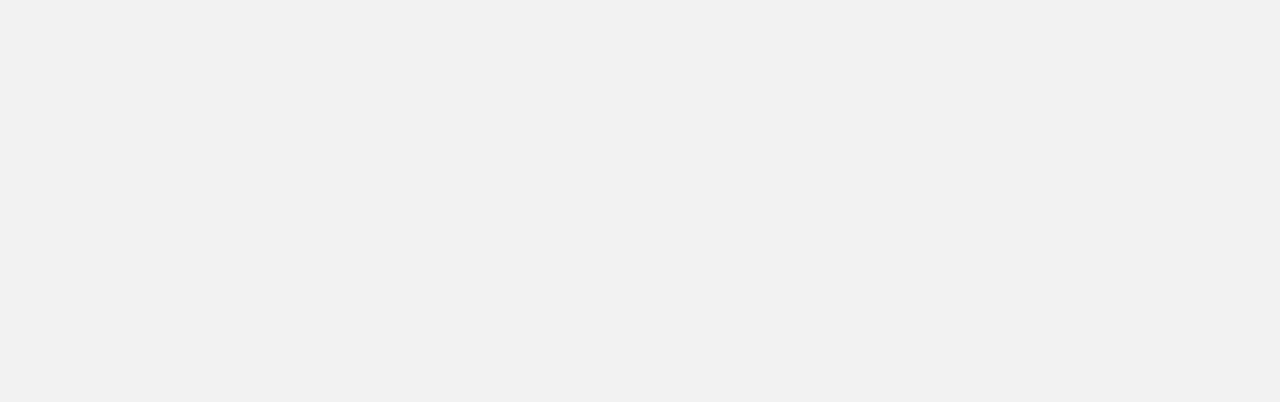
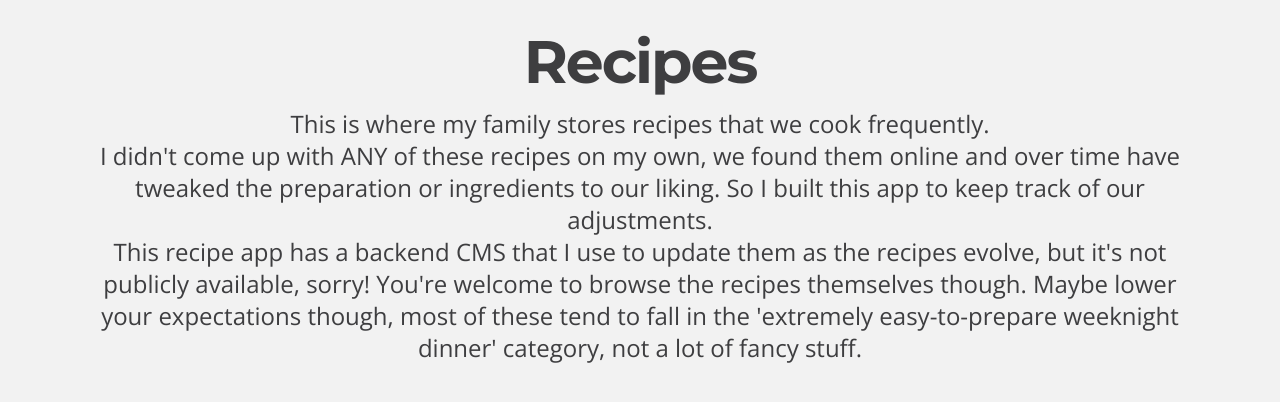
Before and after one commit to adierker/andydierkerdotcom-experimental, a Next.js app: page /recipes in a window 1280 px wide. Shown: the top 402 px of the page. Built offline with nearby package versions, Linux system fonts and the light colour scheme.

Commit message:
start recipes page

```diff
--- a/src/components/Recipes/Recipes.tsx
+++ b/src/components/Recipes/Recipes.tsx
@@ -1,43 +1,22 @@
 import {RecipePageContent} from 'types'
+import {getRecipeContent} from 'content'
 
-export const Recipes = ({}: RecipePageContent) => {
+export const Recipes = ({heading, texts}: RecipePageContent) => {
+  const recipes = getRecipeContent()
+  console.log('recipes:', recipes)
+
   return (
     <main className="flex flex-col flex-1 items-center justify-start w-full px-10 xs:px-20 text-drkr-black">
-      {/* <section id="avatar" className="max-w-xxs xs:max-w-xs mt-10 sm:mt-20">
-        <img className="rounded-full border-4 border-drkr-black" src="/me.jpg"/>
-      </section>
-
-      <section id="heading" className="mt-4 sm:mt-8 text-center text-drkr-black">
+      <section id="intro" className="mt-4 sm:mt-8 text-center text-drkr-black">
         <h1 className="text-4xl xs:text-5xl sm:text-6xl headline-font">
           {heading}
         </h1>
         <h2 className="text-2xl xs:text-2xl body-font mt-2 xs:mt-4">
-          {subheading}
+          {texts.map((text, index) => (
+            <p className="" key={`text-${index}`}>{text}</p>
+          ))}
         </h2>
       </section>
-
-      <section id="links" className="flex flex-col sm:flex-row items-center justify-center w-full mt-4 headline-spaced-font text-2xl underline ">
-        {links.map((link, index) => (
-          <button
-            type="button"
-            className={`text-center drkr-focus text-drkr-hover ${link.classes}`}
-            onClick={link.onClick}
-            key={`link-${index}`}
-          >
-            {link.text}
-          </button>
-        ))}
-      </section>
-
-      <section id="socials" className="flex flex-row mt-8 sm:mt-6">
-        {socials.map((social, index) => (
-          <social.icon
-            classes={`h-10 w-10 flex-1 drkr-focus text-drkr-hover ${social.classes}`}
-            url={social.url}
-            key={`social-${index}`}
-          />
-        ))}
-      </section> */}
     </main>
   )
 }
--- a/src/content/index.tsx
+++ b/src/content/index.tsx
@@ -4,6 +4,7 @@ import {MODALS, SITEMAP} from 'consts'
 import {
   HomePageContent,
   ModalContent,
+  RecipeContent,
   ModalType,
   OpenModalType,
   CloseModalType
@@ -131,7 +132,16 @@ export const getModalContent = (
   }
 }
 
-export const getRecipeContent = () => {[
+export const getRecipePageContent = () => ({
+  heading: 'Recipes',
+  texts: [
+    "This is where my family stores recipes that we cook frequently.",
+    "I didn't come up with ANY of these recipes on my own, we found them online and over time have tweaked the preparation or ingredients to our liking. So I built this app to keep track of our adjustments.",
+    "This recipe app has a backend CMS that I use to update them as the recipes evolve, but it's not publicly available, sorry! You're welcome to browse the recipes themselves though. Maybe lower your expectations though, most of these tend to fall in the 'extremely easy-to-prepare weeknight dinner' category, not a lot of fancy stuff."
+  ]
+})
+
+export const getRecipeContent = (): RecipeContent => ([
   {
     name: 'Salsa Chicken',
     path: 'salsa-chicken',
@@ -196,4 +206,4 @@ export const getRecipeContent = () => {[
       `To serve, place about a cup of cooked rice on a plate, or in your meal prep container, top with about a cup of the pineapple black bean salsa, and a few strips of the jerk chicken. Slice the remaining lime into wedges and squeeze fresh juice over the chicken just before eating.`,
     ])
   }
-]}
+])
--- a/src/pages/recipes.tsx
+++ b/src/pages/recipes.tsx
@@ -1,21 +1,21 @@
 import Head from 'next/head'
 
 import {Recipes, BreakpointHelper} from 'components'
-import {getRecipeContent} from 'content'
+import {getRecipePageContent} from 'content'
 
 export default function RecipePage() {
 
-  const recipeContent = getRecipeContent()
+  const recipePageContent = getRecipePageContent()
 
   return (
     <div className="flex min-h-screen">
       <Head>
-        <title>andydierker.com</title>
+        <title>andydierker.com | recipes</title>
         <link rel="icon" href="/favicon.ico" />
       </Head>
 
       {/* <BreakpointHelper/> */}
-      <Recipes {...recipeContent}/>
+      <Recipes {...recipePageContent}/>
     </div>
   )
 }
--- a/src/types/index.ts
+++ b/src/types/index.ts
@@ -40,6 +40,11 @@ export interface HomePageContent {
 }
 
 export interface RecipePageContent {
+  heading: string
+  texts: string[]
+}
+
+export interface Recipe {
   name: string
   path: string
   description: ReactNode
@@ -51,5 +56,8 @@ export interface RecipePageContent {
     unit?: string
     ingredient: string
   }[]
-  instructions: (boolean, num) => string[]
+  instructions: (number) => string[]
+  notes?: string[]
 }
+
+export type RecipeContent = Recipe[]
```
